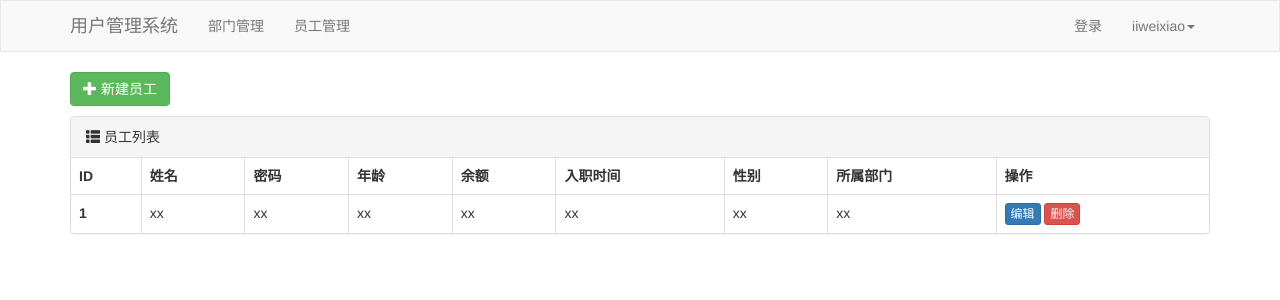
After one commit to iiweixiao/Django, a Django app: page /user/list/ in a window 1280 px wide. The commit adds this page. Shown: the top 300 px of the page. Run offline with Django 4.2, Linux system fonts and the light colour scheme; some libraries are stand-ins or nearby versions.

Commit message:
员工列表展示（未增加任何功能）

```diff
--- a/table/app01/templates/layout.html
+++ b/table/app01/templates/layout.html
@@ -31,7 +31,7 @@
         <div class="collapse navbar-collapse" id="bs-example-navbar-collapse-1">
             <ul class="nav navbar-nav">
                 <li><a href="/depart/list/">部门管理</a></li>
-                <li><a href="/depart/list">部门管理</a></li>
+                <li><a href="/user/list">员工管理</a></li>
             </ul>
             <ul class="nav navbar-nav navbar-right">
                 <li><a href="#">登录</a></li>
--- /dev/null
+++ b/table/app01/templates/user_list.html
@@ -0,0 +1,53 @@
+{% extends 'layout.html' %}
+{% block content %}
+<div class="container">
+    <div style="margin-bottom: 10px">
+        {#            <a class="btn btn-success" href="/depart/add/" target="_blank">#}
+        <a class="btn btn-success" href="#">
+            <span class="glyphicon glyphicon-plus" aria-hidden="true"></span>
+            新建员工
+        </a>
+    </div>
+    <div class="panel panel-default">
+        <!-- Default panel contents -->
+        <div class="panel-heading">
+            <span class="glyphicon glyphicon-th-list" aria-hidden="true"></span>
+            员工列表
+        </div>
+
+        <!-- Table -->
+        <table class="table table-bordered">
+            <thead>
+            <tr>
+                <th>ID</th>
+                <th>姓名</th>
+                <th>密码</th>
+                <th>年龄</th>
+                <th>余额</th>
+                <th>入职时间</th>
+                <th>性别</th>
+                <th>所属部门</th>
+                <th>操作</th>
+            </tr>
+            </thead>
+            <tbody>
+                <tr>
+                    <th scope="row">1</th>
+                    <td>xx</td>
+                    <td>xx</td>
+                    <td>xx</td>
+                    <td>xx</td>
+                    <td>xx</td>
+                    <td>xx</td>
+                    <td>xx</td>
+                    <td>
+                        <a class="btn btn-primary btn-xs" href="#">编辑</a>
+                        <a class="btn btn-danger btn-xs" href="#">删除</a>
+                    </td>
+                </tr>
+            </tbody>
+        </table>
+    </div>
+</div>
+
+{% endblock %}
--- a/table/app01/views.py
+++ b/table/app01/views.py
@@ -33,3 +33,7 @@ def depart_edit(request, nid):
     title = request.POST.get('title')
     models.Department.objects.filter(id=nid).update(title=title)
     return redirect('/depart/list')
+
+
+def user_list(request):
+    return render(request, 'user_list.html')
--- a/table/table/urls.py
+++ b/table/table/urls.py
@@ -23,4 +23,5 @@ urlpatterns = [
     path('depart/add/', views.depart_add),
     path('depart/delete/', views.depart_delete),
     path('depart/<int:nid>/edit/', views.depart_edit),
+    path('user/list/', views.user_list),
 ]
```
